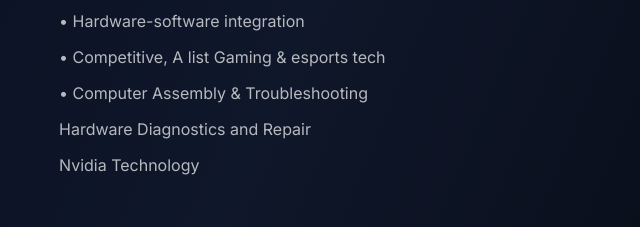
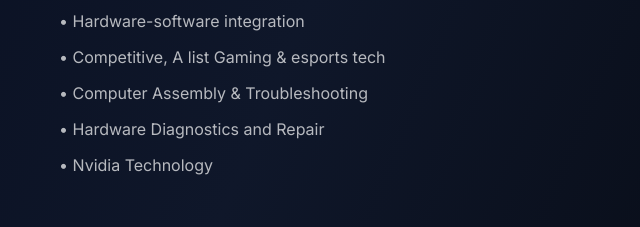
Before and after one commit to Adderql/Portfolio, a plain HTML site: page index.html in a window 1280 px wide. Shown: the part 1797-2024 px from the top of the page, 229-869 px from the left. Drawn offline with nearby package versions, Linux system fonts and the light colour scheme.

Commit message:
Update index.html

```diff
--- a/index.html
+++ b/index.html
@@ -105,8 +105,8 @@
           <li>• Hardware-software integration</li>
           <li>• Competitive, A list Gaming & esports tech</li>
           <li>• Computer Assembly & Troubleshooting</li>
-          <li>  Hardware Diagnostics and Repair</li>
-          <li>  Nvidia Technology</li>
+          <li>• Hardware Diagnostics and Repair</li>
+          <li>• Nvidia Technology</li>
         </ul>
       </section>
 
```
